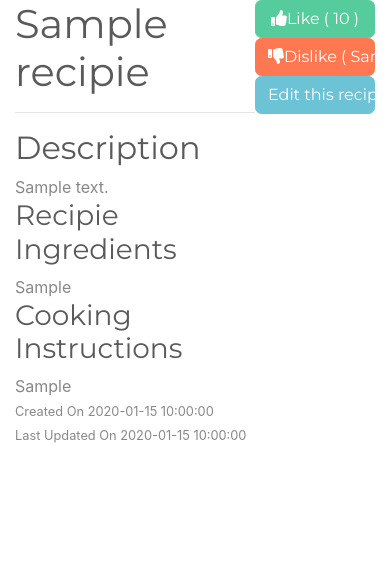
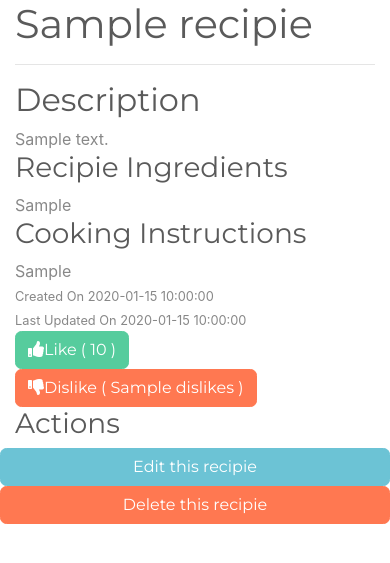
Before and after one commit to Lowe54/milestone3_project, a Flask app: template templates/recipie.html in a window 390 px wide; the page is wider, and only the part inside the window is pictured. Shown: the part 56-619 px from the top of that part. Run offline with Flask 2, Linux system fonts and the light colour scheme; the template is opened without the code that fills it: most values are stand-ins (such as "Sample title", 1, 10 or a date in 2020); some libraries are stand-ins or nearby versions.

Commit message:
Responsiveness fixed for recipie page, delete button added to each recipie

```diff
--- a/app.py
+++ b/app.py
@@ -287,12 +287,14 @@ def deleteRecipie():
     '''
     Script to delete a recipie
     '''
-    record_id = request.args.get('recordID')
+    record_id = request.args.get('id')
+    if record_id == None:
+        flash('Error deleting record, please try again', 'error')
+        return redirect('/')
     recipies = mongo.db.recipies
-
     recipies.remove({'_id': ObjectId(record_id)})
     flash('Record successfully deleted', 'success')
-    return redirect('/index')
+    return redirect('/')
 @app.route('/stats')
 def stats():
     '''
--- a/static/css/main.css
+++ b/static/css/main.css
@@ -1432,12 +1432,17 @@ html {
     border-radius: 0;
     width: 100%; }
 
-#content {
-  display: flex; }
-
 #side_content {
   flex: 0 0 33.3333333333%;
-  max-width: 33.3333333333%; }
+  max-width: 33.3333333333%;
+  float: right;
+  display: inline-block; }
+@media(max-width:768px) {
+  #side_content {
+    flex: 0 0 100%;
+    max-width: 100%;
+    display: block;
+    float: left; } }
   #side_content a {
     color: white; }
   #side_content .action-button {
@@ -1446,7 +1451,13 @@ html {
 
 #main_content {
   flex: 0 0 66.6666666667%;
-  max-width: 66.6666666667%; }
+  max-width: 66.6666666667%;
+  display: inline-block; }
+@media(max-width:768px) {
+  #main_content {
+    flex: 0 0 100%;
+    max-width: 100%;
+    display: block; } }
   #main_content .twocol-split {
     display: inline;
     flex: 0 0 50%;
--- a/static/sass/modules/_recipie.sass
+++ b/static/sass/modules/_recipie.sass
@@ -1,13 +1,22 @@
-#content
-    display: flex
 #side_content
     @include make-col(4)
+    float: right
+    display: inline-block
+    @media(max-width:768px)
+        @include make-col(12)
+        display: block
+        float: left
     a
         color: white
     .action-button
         @include make-col(12)
+
 #main_content
+    @media(max-width:768px)
+        @include make-col(12)
+        display: block
     @include make-col(8)
+    display: inline-block
     .twocol-split
         display: inline
         div
--- a/templates/recipie.html
+++ b/templates/recipie.html
@@ -32,9 +32,17 @@
         </div>
     </div>
     <div id="side_content">
-        <a id="like_button" class="btn btn-success action-button" data-id="{{recipie['_id']}}"><i class="fas fa-thumbs-up"></i>Like ({% if recipie['likes'] is defined %} <span id="l_count">{{recipie['likes']}}</span> {% else %} <span id="l_count">0</span> {% endif %})</a>
-        <a id="dislike_button" class="btn btn-danger action-button" data-id="{{recipie['_id']}}"><i class="fas fa-thumbs-down"></i>Dislike ({% if recipie['dislikes'] is defined %} <span id="d_count">{{recipie['dislikes']}}</span> {% else %} <span id="d_count">0</span> {% endif %})</a>
-        <a class="btn btn-info action-button" href="{{url_for('form', id=recipie['_id'], edit=1)}}" title="Edit {{recipie[recipie_title]}}">Edit this recipie</a>
+        <aside class="">
+            <a id="like_button" class="btn btn-success" data-id="{{recipie['_id']}}"><i class="fas fa-thumbs-up"></i>Like ({% if recipie['likes'] is defined %} <span id="l_count">{{recipie['likes']}}</span> {% else %} <span id="l_count">0</span> {% endif %})</a>
+            <a id="dislike_button" class="btn btn-danger" data-id="{{recipie['_id']}}"><i class="fas fa-thumbs-down"></i>Dislike ({% if recipie['dislikes'] is defined %} <span id="d_count">{{recipie['dislikes']}}</span> {% else %} <span id="d_count">0</span> {% endif %})</a>
+        </aside>
+        <aside class="action-section">
+            <h3>Actions</h3>
+            <div class="row">
+                <a class="btn btn-info action-button" href="{{url_for('form', id=recipie['_id'], edit=1)}}" title="Edit {{recipie[recipie_title]}}">Edit this recipie</a>
+                <a class="btn btn-danger action-button" href="{{url_for('deleteRecipie', id=recipie['_id'])}}" title="Delete {{recipie[recipie_title]}}">Delete this recipie</a>
+            </div>
+        </aside>
     </div>
 </div>
 {% endblock %}
```
Also changed, not shown: 1 other file.
